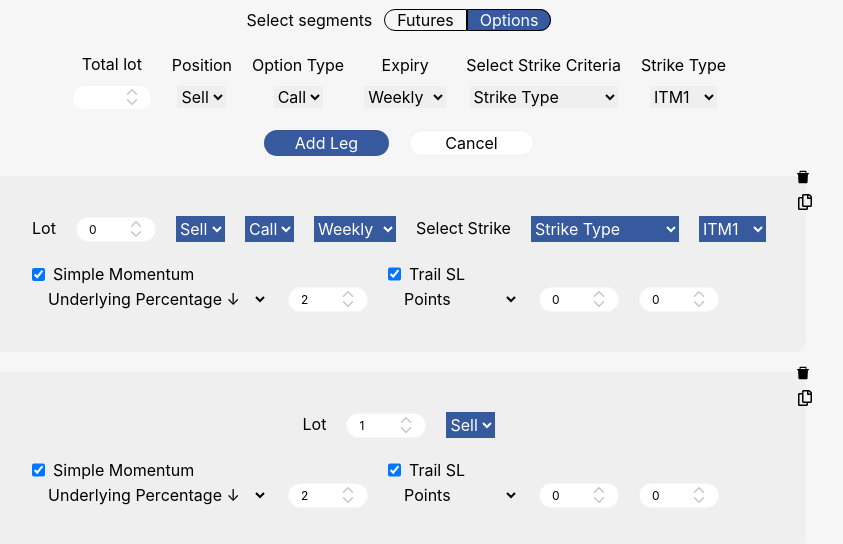
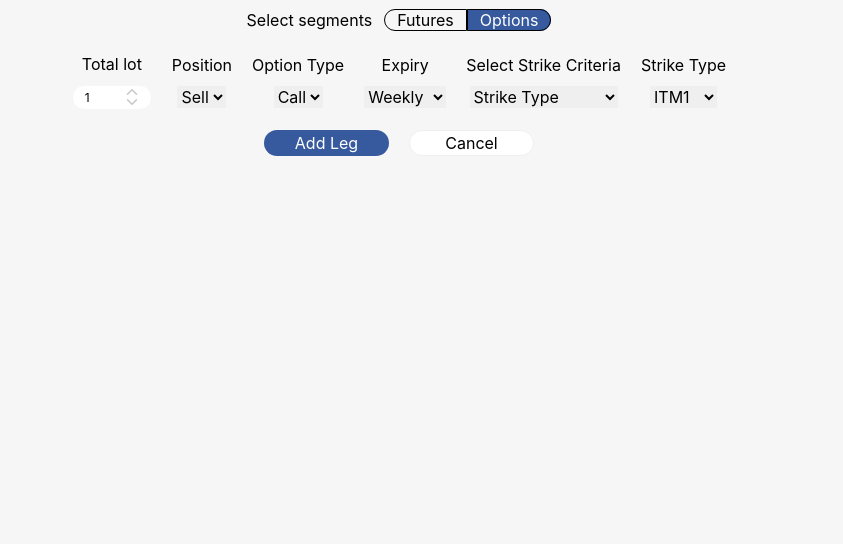
Before and after one commit to hritikb27/AlgoTest, a React (Create React App) app: page / in a window 1280 px wide. Shown: the top 544 px of the page, without its empty margins (245-1088 px from the left). Built offline with nearby package versions, Linux system fonts and the light colour scheme.

Commit message:
added some more logic

```diff
--- a/src/App.js
+++ b/src/App.js
@@ -25,12 +25,12 @@ function App() {
         strikeCriteria: optionsLeg.strikeCriteria,
         strikeType: optionsLeg.strikeType,
         SM: {
-          checked: true,
+          checked: false,
           type: 'Underlying Percentage ↓',
-          value: 2
+          value: 0
         },
         TSL: {
-          checked: true,
+          checked: false,
           type: 'Points',
           value1: 0,
           value2: 0,
@@ -40,14 +40,15 @@ function App() {
       newLeg = {
         id: uuid(),
         type: 'futures',
-        value: futureLeg.value,
+        position: futureLeg.position,
+        totalLot: futureLeg.totalLot,
         SM: {
-          checked: true,
+          checked: false,
           type: 'Underlying Percentage ↓',
-          value: 2
+          value: 0
         },
         TSL: {
-          checked: true,
+          checked: false,
           type: 'Points',
           value1: 0,
           value2: 0,
--- a/src/components/RenderLegs/Futures.js
+++ b/src/components/RenderLegs/Futures.js
@@ -14,7 +14,7 @@ const Futures = ({ leg }) => {
             if (leg.id === id) {
                 return {
                     ...leg,
-                    value: value,
+                    totalLot: value,
                 }
             } else {
                 return leg
@@ -173,7 +173,7 @@ const Futures = ({ leg }) => {
             id: uuid(),
             type: copiedLeg.type,
             position: copiedLeg.position,
-            value: copiedLeg.value,
+            totalLot: copiedLeg.totalLot,
             SM: copiedLeg.SM,
             TSL: copiedLeg.TSL
         }
@@ -192,7 +192,7 @@ const Futures = ({ leg }) => {
         <div className="flex gap-5 justify-center">
             <label>Lot</label>
             <div className="relative">
-                <input type='number' min='1' value={leg.value} onChange={(event) => handleLotValue(event.target.value, leg.id)} className='appearance-none border border-[#f6f6f6] rounded-xl h-[25px] w-[80px] px-3 py-[2px] text-xs ' />
+                <input type='number' min='1' value={leg.totalLot} onChange={(event) => handleLotValue(event.target.value, leg.id)} className='appearance-none border border-[#f6f6f6] rounded-xl h-[25px] w-[80px] px-3 py-[2px] text-xs ' />
                 <IoChevronUp className='absolute right-3 top-0 text-[#C7C7C7]' />
                 <IoChevronDown className='absolute right-3 bottom-0 text-[#C7C7C7]' />
             </div>
--- a/src/components/Segments/Futures.js
+++ b/src/components/Segments/Futures.js
@@ -1,13 +1,25 @@
 import { IoChevronDown, IoChevronUp } from 'react-icons/io5'
+import { useDispatch, useSelector } from 'react-redux'
+import { updatePosition, updateTotalLot } from '../../features/staticLeg/futureSlice'
 
 const Futures = () => {
+    const leg = useSelector(state => state.futureSlice)
+    const dispatch = useDispatch()
+
+    const handleChanges = (item, value) => {
+        if(item === 'position') {
+            dispatch(updatePosition(value))
+        } else {
+            dispatch(updateTotalLot(value))
+        }
+    }
 
     return(
         <div className='flex gap-5'>
             <div className='relative appearance-none flex flex-col justify-center items-center gap-2'>
                 <label>Total lot</label>
                 <div>
-                    <input type='number' min='1' className='appearance-none border border-[#f6f6f6] rounded-xl h-[25px] w-[80px] px-3 py-[2px] text-xs ' />
+                    <input type='number' min='1' value={leg.totalLot} onChange={(event)=> handleChanges('totalLot', event.target.value)} className='appearance-none border border-[#f6f6f6] rounded-xl h-[25px] w-[80px] px-3 py-[2px] text-xs ' />
                     <IoChevronUp className='absolute right-3 top-8 text-[#C7C7C7]' />
                     <IoChevronDown className='absolute right-3 bottom-0 text-[#C7C7C7]' />
                 </div>
@@ -16,7 +28,7 @@ const Futures = () => {
                 <div className='relative appearance-none flex flex-col justify-center items-center gap-2'>
                     <label>Position</label>
                     <div>
-                        <select>
+                        <select defaultValue={leg.position} onChange={(event)=> handleChanges('position', event.target.value)}>
                             <option>Sell</option>
                             <option>Buy</option>
                         </select>
--- a/src/components/Segments/Options.js
+++ b/src/components/Segments/Options.js
@@ -1,37 +1,62 @@
 import { IoChevronDown, IoChevronUp } from 'react-icons/io5'
+import { useDispatch, useSelector } from 'react-redux'
+import { updateExpiry, updateOptionType, updatePosition, updateStrikeCriteria, updateStrikeType, updateTotalLot } from '../../features/staticLeg/optionSlice'
 import './segments.css'
 
 const data = [
     {
         name: 'Position',
-        options: ['Sell', 'Buy']
+        options: ['Sell', 'Buy'],
+        legItem: 'position'
     },
     {
         name: 'Option Type',
-        options: ['Call', 'Put']
+        options: ['Call', 'Put'],
+        legItem: 'optionType'
     },
     {
         name: 'Expiry',
-        options: ['Weekly', 'Monthly']
+        options: ['Weekly', 'Monthly'],
+        legItem: 'expiry'
     },
     {
         name: 'Select Strike Criteria',
-        options: ['Strike Type', 'Premium Range', 'Closest Premium', 'Straddle Width']
+        options: ['Strike Type', 'Premium Range', 'Closest Premium', 'Straddle Width'],
+        legItem: 'strikeCriteria'
     },
     {
         name: 'Strike Type',
-        options: ['ITM1', 'ITM2', 'ITM3', 'ITM4', 'ITM5','ATM', 'OTM1','OTM2','OTM3','OTM4']
+        options: ['ITM1', 'ITM2', 'ITM3', 'ITM4', 'ITM5','ATM', 'OTM1','OTM2','OTM3','OTM4'],
+        legItem: 'strikeType'
     },
 ]
 
 const Options = () => {
+    const leg = useSelector(state => state.optionSlice)
+    const dispatch = useDispatch()
+
+    const handleChanges = (item, value) => {
+        if(item === 'position'){
+            dispatch(updatePosition(value))
+        } else if(item === 'optionType') {
+            dispatch(updateOptionType(value))
+        } else if (item === 'expiry') {
+            dispatch(updateExpiry(value))
+        } else if (item === 'strikeCriteria') {
+            dispatch(updateStrikeCriteria(value))
+        } else if(item === 'strikeType') {
+            dispatch(updateStrikeType(value))
+        } else {
+            dispatch(updateTotalLot(value))
+        }
+    }
 
     return(
         <div className="flex gap-5">
             <div className='relative appearance-none flex flex-col justify-center items-center gap-2'>
                 <label>Total lot</label>
                 <div>
-                    <input type='number' min='1' className='appearance-none border border-[#f6f6f6] rounded-xl h-[25px] w-[80px] px-3 py-[2px] text-xs ' />
+                    <input type='number' value={leg.totalLot} onChange={(event)=> handleChanges('totalLot', event.target.value)} min='1' className='appearance-none border border-[#f6f6f6] rounded-xl h-[25px] w-[80px] px-3 py-[2px] text-xs ' />
                     <IoChevronUp className='absolute right-3 top-8 text-[#C7C7C7]' />
                     <IoChevronDown className='absolute right-3 bottom-0 text-[#C7C7C7]' />
                 </div>
@@ -41,7 +66,7 @@ const Options = () => {
                     return <div className='relative appearance-none flex flex-col justify-center items-center gap-2'>
                     <label>{item.name}</label>
                     <div>
-                        <select>
+                        <select defaultValue={leg[item.legItem]} onChange={(event)=>handleChanges(item.legItem, event.target.value)}>
                             {item.options.map(option=>{
                                 return <option>{option}</option>
                             })}
--- a/src/features/Legs/renderLegSlice.js
+++ b/src/features/Legs/renderLegSlice.js
@@ -4,44 +4,8 @@ export const renderLegSlice = createSlice({
     name: 'renderLegs',
     initialState: {
         legs: [
-            {
-                id: 2,
-                type: 'options',
-                totalLot: 0,
-                position: 'Sell',
-                optionType: 'Call',
-                expiry: 'Weekly',
-                strikeCriteria: 'Strike Type',
-                strikeType: 'ITM17',
-                SM: {
-                    checked: true,
-                    type: 'Underlying Percentage ↓',
-                    value: 2
-                },
-                TSL: {
-                    checked: true,
-                    type: 'Points',
-                    value1: 0,
-                    value2: 0,
-                }
-            },
-            {
-                id: 1,
-                type: 'futures',
-                position: 'Sell',
-                value: 1,
-                SM: {
-                    checked: true,
-                    type: 'Underlying Percentage ↓',
-                    value: 2
-                },
-                TSL: {
-                    checked: true,
-                    type: 'Points',
-                    value1: 0,
-                    value2: 0,
-                }
-            },]
+
+        ]
     },
     reducers: {
         updateLeg: (state, action) => {
```
